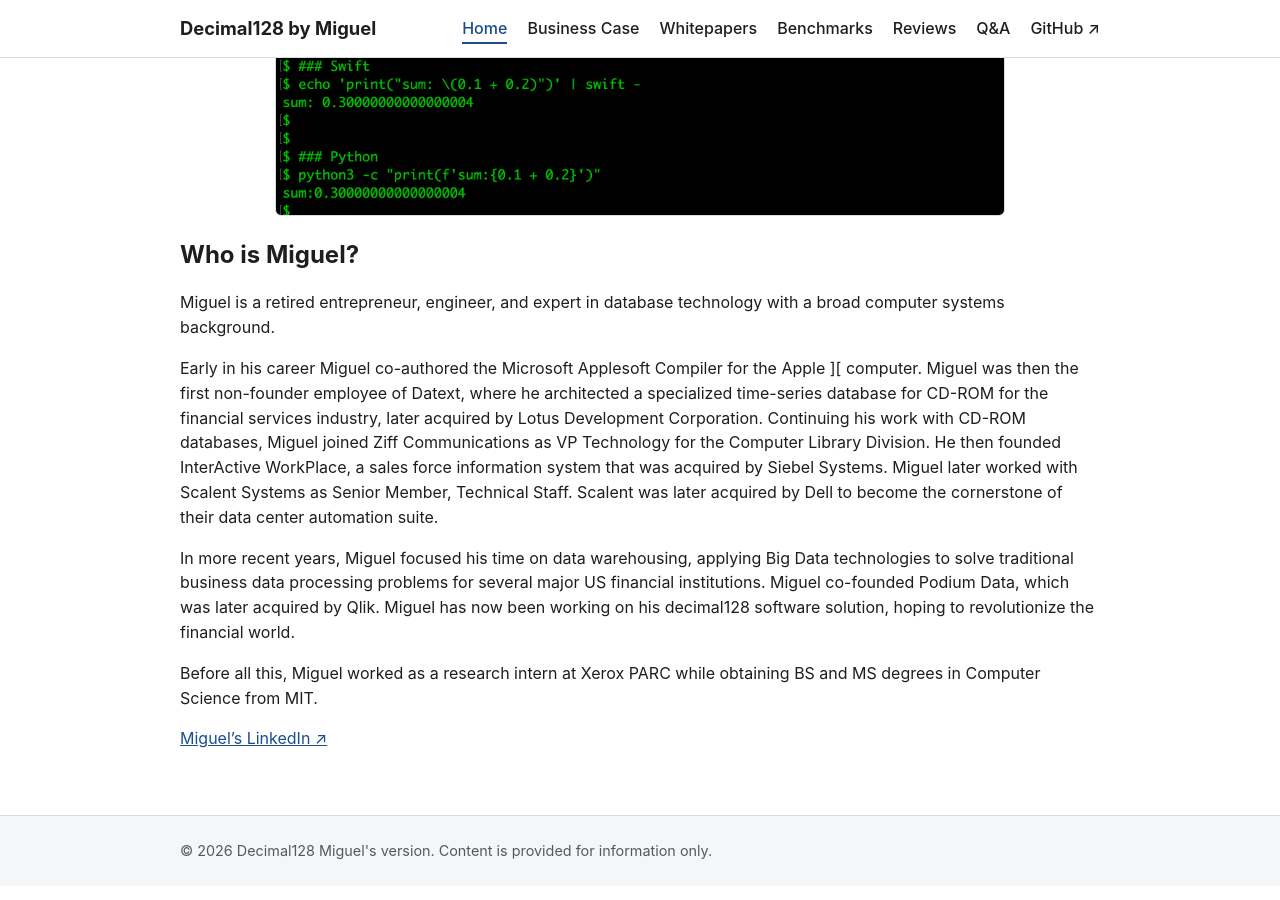
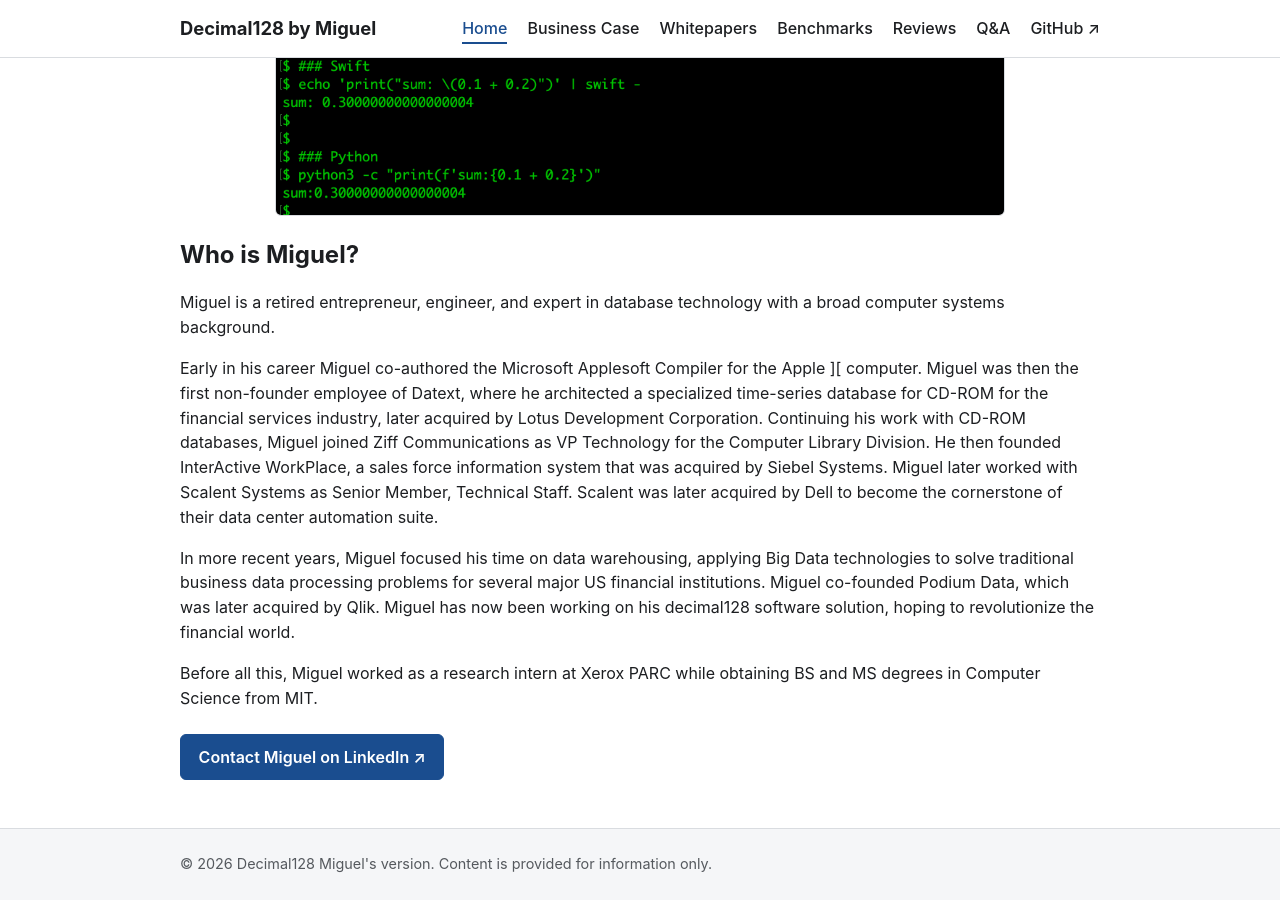
Before and after one commit to migueldecimal128/decimal128-www, a Jekyll site: the page built from index.md, in a window 1280 px wide and 900 px high, scrolled down 1629 px. Built offline with Jekyll 4.4.1, drawn with Linux system fonts in a browser that asks for light colours.

Commit message:
Replace bare LinkedIn link with Contact Miguel CTA button

```diff
--- a/index.md
+++ b/index.md
@@ -99,4 +99,6 @@ hoping to revolutionize the financial world.
 Before all this, Miguel worked as a research intern at Xerox PARC
 while obtaining BS and MS degrees in Computer Science from MIT.
 
-[Miguel's LinkedIn ↗](https://www.linkedin.com/in/miguel-decimal128-howard/)
+<div class="btn-row" markdown="0">
+  <a class="btn btn-primary" href="https://www.linkedin.com/in/miguel-decimal128-howard/" target="_blank" rel="noopener">Contact Miguel on LinkedIn ↗</a>
+</div>
```
